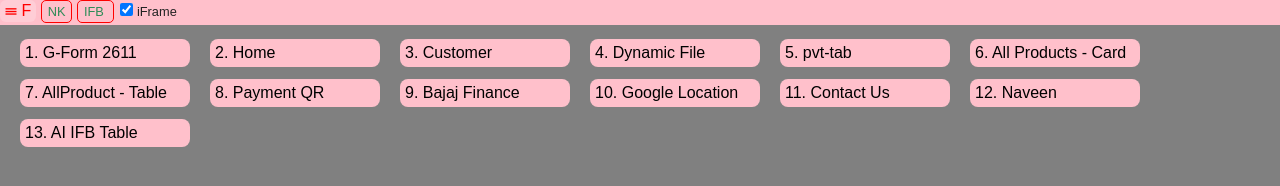
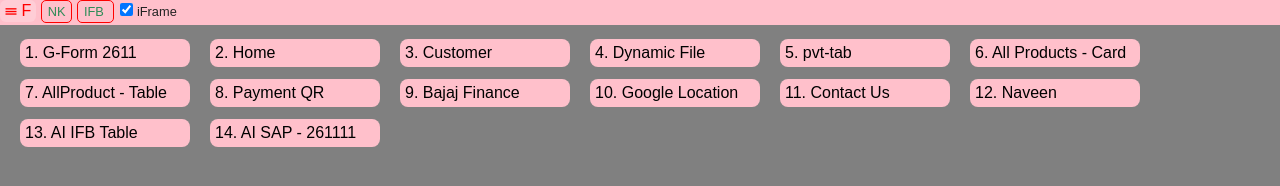
Before and after one commit to nkg26/NE, a plain HTML site: page nkg.html in a window 1280 px wide. Drawn offline with Linux system fonts and the light colour scheme.

Commit message:
Update nkg.html

```diff
--- a/nkg.html
+++ b/nkg.html
@@ -171,7 +171,10 @@
 	{url:"https://nkg26.github.io/NE/resources/location-ne.html", name:"Google Location"},
 	{url:"https://nkg26.github.io/NE/resources/contact-us.html", name:"Contact Us"},
 	{url:"https://nkg26.github.io/NE/tmp/naveen.html", name:"Naveen"},
-	{url:"https://nkg26.github.io/ifb/res/sapcodes/tmp_ifb_table.html", name:"AI IFB Table"}
+
+	{url:"https://nkg26.github.io/ifb/res/sapcodes/tmp_ifb_table.html", name:"AI IFB Table"},
+	{url:"https://nkg26.github.io/ifb/res/sapcodes/sap.html", name:"AI SAP - 261111"}
+
   ];
 
 const RN_KEY = 'rnd='+Math.floor(Math.random()*10000);
```
